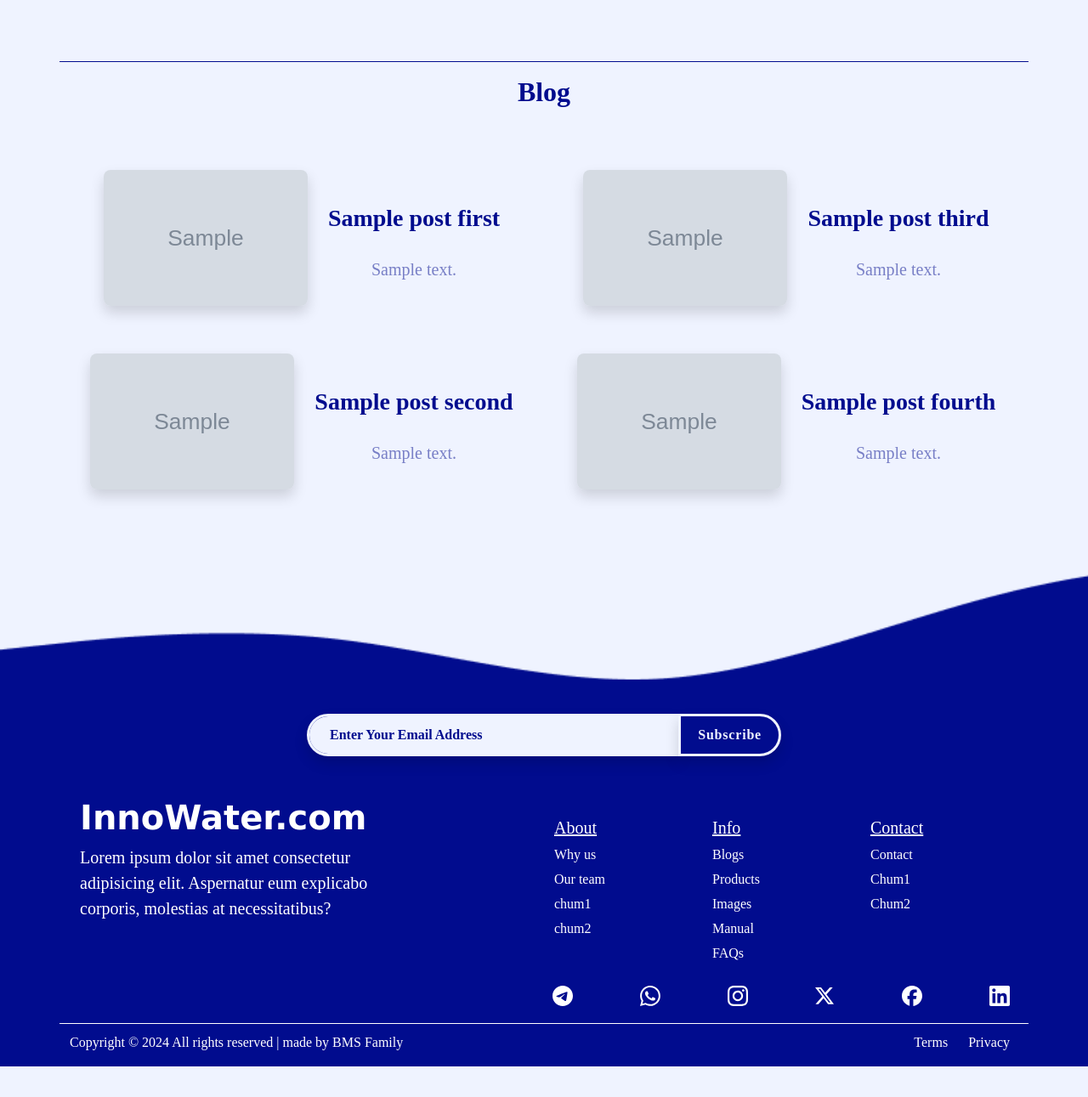
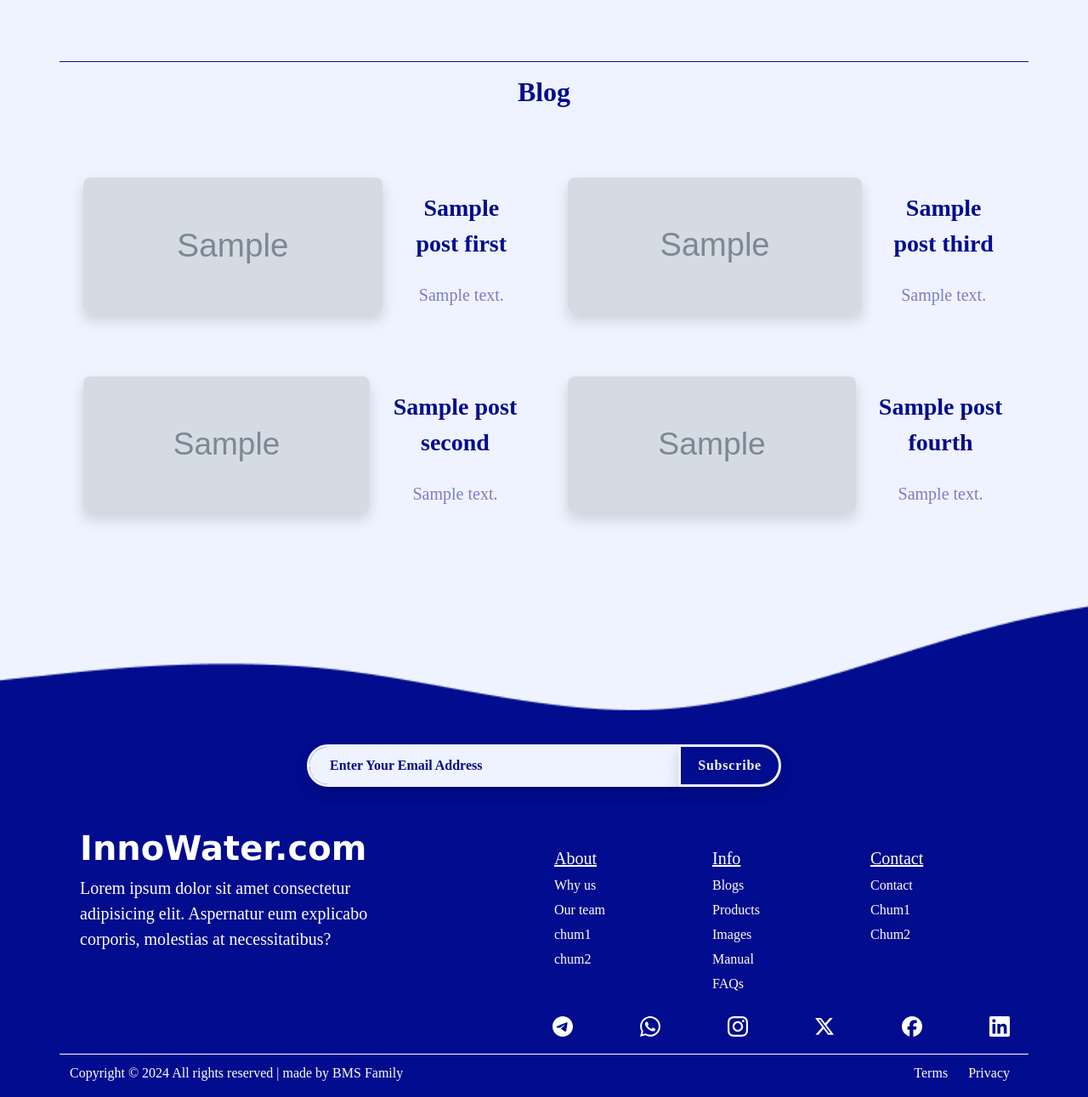
Before and after one commit to mhyr2002/Mahmood, a Django app: template core/templates/website/home.html in a window 1280 px wide. Shown: the part 2512-3803 px from the top of the page at 85% size. Before the commit the page ends 3767 px from the top, so only its background shows below. Run offline with Django 5.2, Linux system fonts and the light colour scheme; tables that the repository leaves empty hold one stand-in row (values such as "Sample post"); the template is opened without the code that fills it: values that come from a table or form of the project are taken from there, most other values are stand-ins (such as "Sample title", 1, 10 or a date in 2020); grey boxes marked "Sample" are stand-in pictures; some libraries are stand-ins or nearby versions; some web fonts are replaced.

```diff
--- a/core/templates/blog/blog-home.html
+++ b/core/templates/blog/blog-home.html
@@ -91,12 +91,12 @@
 					{% if not request.user.is_authenticated %}
 					<!-- login -->
 					<li class="nav-item" style="margin-right: 10px;">
-						<a class="login btn bg-color-primary secondary-color rounded-5" id="login"
+						<a class="login btn bg-color-secondary primary-color rounded-5" id="login"
 							href="{% url 'accounts:login' %}">Login</a>
 					</li>
 					<!-- signup -->
 					<li class="nav-item">
-						<a class="login btn bg-color-primary secondary-color rounded-5" id="login"
+						<a class="login btn bg-color-secondary primary-color rounded-5" id="login"
 							href="{% url 'accounts:signup' %}">SignUp</a>
 					</li>
 					{% endif %}
--- a/core/templates/blog/blog-single.html
+++ b/core/templates/blog/blog-single.html
@@ -89,12 +89,12 @@
 					{% if not request.user.is_authenticated %}
 					<!-- login -->
 					<li class="nav-item" style="margin-right: 10px;">
-						<a class="login btn bg-color-primary secondary-color rounded-5" id="login"
+						<a class="login btn bg-color-secondary primary-color rounded-5" id="login"
 							href="{% url 'accounts:login' %}">Login</a>
 					</li>
 					<!-- signup -->
 					<li class="nav-item">
-						<a class="login btn bg-color-primary secondary-color rounded-5" id="login"
+						<a class="login btn bg-color-secondary primary-color rounded-5" id="login"
 							href="{% url 'accounts:signup' %}">SignUp</a>
 					</li>
 					{% endif %}
--- a/core/templates/website/about-us.html
+++ b/core/templates/website/about-us.html
@@ -89,12 +89,12 @@
 					{% if not request.user.is_authenticated %}
 					<!-- login -->
 					<li class="nav-item" style="margin-right: 10px;">
-						<a class="login btn bg-color-primary secondary-color rounded-5" id="login"
+						<a class="login btn bg-color-secondary primary-color rounded-5" id="login"
 							href="{% url 'accounts:login' %}">Login</a>
 					</li>
 					<!-- signup -->
 					<li class="nav-item">
-						<a class="login btn bg-color-primary secondary-color rounded-5" id="login"
+						<a class="login btn bg-color-secondary primary-color rounded-5" id="login"
 							href="{% url 'accounts:signup' %}">SignUp</a>
 					</li>
 					{% endif %}
--- a/core/templates/website/home.html
+++ b/core/templates/website/home.html
@@ -586,7 +586,7 @@
 								<div class="text-center bg-color-secondary border-0 py-3 mx-3 mb-4">
 									<a href="{%url 'blog:single' pid=post_first.id%}" class="text-decoration-none">
 										<div class="d-flex align-items-center justify-content-center xl-justify-content-start py-0">
-											<img class="blog-img shadow zoom" src="{{ post_first.image.url }}" alt="" />
+											<img class="blog-img w-100 w-100 shadow zoom" src="{{ post_first.image.url }}" alt="" />
 											<div class="ps-4">
 												<p class="fw-bold fs-3 my-4 primary-color">
 													{{post_first.title|truncatechars:30}}
@@ -601,7 +601,7 @@
 								<div class="text-center bg-color-secondary border-0 py-3 mx-3">
 									<a href="{%url 'blog:single' pid=post_second.id%}" class="text-decoration-none">
 										<div class="d-flex align-items-center justify-content-center xl-justify-content-start py-0">
-											<img class="blog-img shadow zoom" src="{{ post_second.image.url }}" alt="" />
+											<img class="blog-img w-100 shadow zoom" src="{{ post_second.image.url }}" alt="" />
 											<div class="ps-4">
 												<p class="fw-bold fs-3 my-4 primary-color">
 													{{post_second.title|truncatechars:30}}
@@ -618,7 +618,7 @@
 								<div class="text-center bg-color-secondary border-0 py-3 mx-3 mb-4">
 									<a href="{%url 'blog:single' pid=post_third.id%}" class="text-decoration-none">
 										<div class="d-flex align-items-center justify-content-center xl-justify-content-end py-0">
-											<img class="blog-img shadow zoom" src="{{ post_third.image.url }}" alt="" />
+											<img class="blog-img w-100 shadow zoom" src="{{ post_third.image.url }}" alt="" />
 											<div class="ps-4">
 												<p class="fw-bold fs-3 my-4 primary-color">
 													{{post_third.title|truncatechars:30}}
@@ -633,7 +633,7 @@
 								<div class="text-center bg-color-secondary border-0 py-3 mx-3">
 									<a href="{%url 'blog:single' pid=post_fourth.id%}" class="text-decoration-none">
 										<div class="d-flex align-items-center justify-content-center xl-justify-content-end py-0">
-											<img class="blog-img shadow zoom" src="{{ post_fourth.image.url }}" alt=""/>
+											<img class="blog-img w-100 shadow zoom" src="{{ post_fourth.image.url }}" alt=""/>
 											<div class="ps-4">
 												<p class="fw-bold fs-3 my-4 primary-color">
 													{{post_fourth.title|truncatechars:30}}
```
